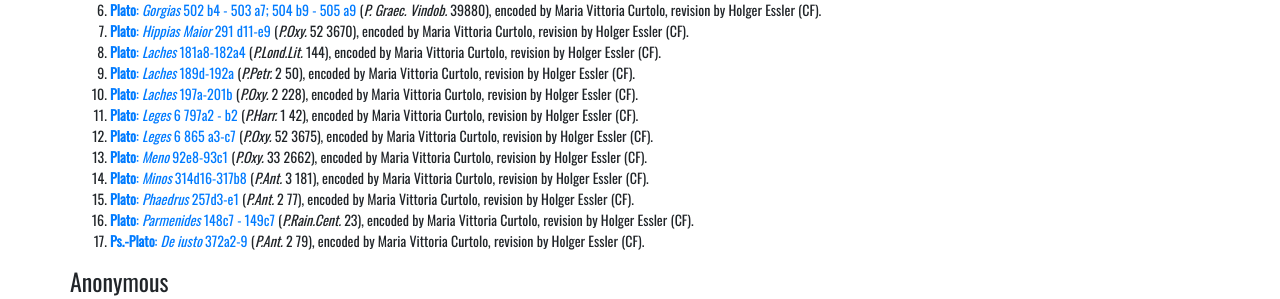
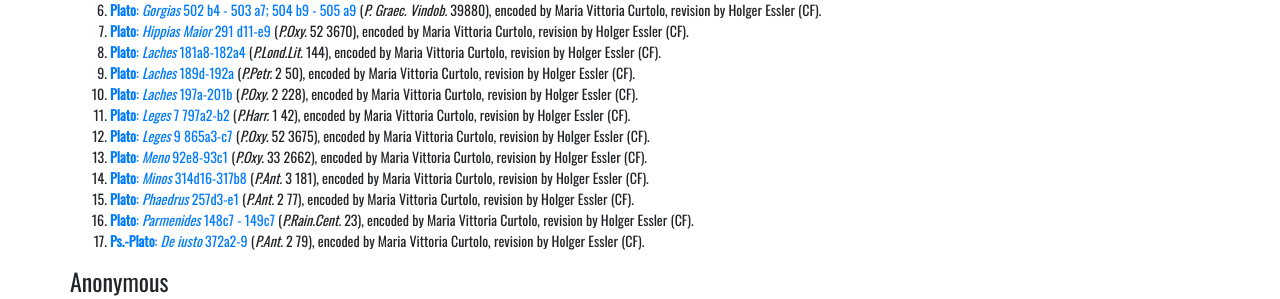
Before and after one commit to HolgerEssler/HolgerEssler.github.io, a Jekyll site: the page built from integration.html, in a window 1280 px wide and 1282 px high. Shown: the part 589-888 px from the top of the window. Built offline with Jekyll 4.4.1, drawn with Linux system fonts in a browser that asks for light colours; nearby versions of some CDN libraries.

Commit message:
Update integration.html

```diff
--- a/integration.html
+++ b/integration.html
@@ -53,8 +53,8 @@ permalink: /integration
                 <li><a href="https://papyri.info/dclp/62591"><b>Plato</b>: <i>Laches</i> 181a8-182a4</a> (<i>P.Lond.Lit.</i> 144), encoded by Maria Vittoria Curtolo, revision by Holger Essler (CF).</li>
                 <li><a href="https://papyri.info/dclp/62650"><b>Plato</b>: <i>Laches</i> 189d-192a</a> (<i>P.Petr.</i> 2 50), encoded by Maria Vittoria Curtolo, revision by Holger Essler (CF).</li>
                 <li><a href="https://papyri.info/dclp/62612"><b>Plato</b>: <i>Laches</i> 197a-201b</a> (<i>P.Oxy.</i> 2 228), encoded by Maria Vittoria Curtolo, revision by Holger Essler (CF).</li>
-                <li><a href="https://papyri.info/dclp/62629"><b>Plato</b>: <i>Leges</i> 6 797a2 - b2</a> (<i>P.Harr.</i> 1 42), encoded by Maria Vittoria Curtolo, revision by Holger Essler (CF).</li>
-                <li><a href="https://papyri.info/dclp/62601"><b>Plato</b>: <i>Leges</i> 6 865 a3-c7</a> (<i>P.Oxy.</i> 52 3675), encoded by Maria Vittoria Curtolo, revision by Holger Essler (CF).</li>
+                <li><a href="https://papyri.info/dclp/62629"><b>Plato</b>: <i>Leges</i> 7 797a2-b2</a> (<i>P.Harr.</i> 1 42), encoded by Maria Vittoria Curtolo, revision by Holger Essler (CF).</li>
+                <li><a href="https://papyri.info/dclp/62601"><b>Plato</b>: <i>Leges</i> 9 865a3-c7</a> (<i>P.Oxy.</i> 52 3675), encoded by Maria Vittoria Curtolo, revision by Holger Essler (CF).</li>
                 <li><a href="https://papyri.info/dclp/62646"><b>Plato</b>: <i>Meno</i> 92e8-93c1</a> (<i>P.Oxy.</i> 33 2662), encoded by Maria Vittoria Curtolo, revision by Holger Essler (CF).</li>
                 <li><a href="https://papyri.info/dclp/62637"><b>Plato</b>: <i>Minos</i> 314d16-317b8</a> (<i>P.Ant.</i> 3 181), encoded by Maria Vittoria Curtolo, revision by Holger Essler (CF).</li>
                 <li><a href="https://papyri.info/dclp/62621"><b>Plato</b>: <i>Phaedrus</i> 257d3-e1</a> (<i>P.Ant.</i> 2 77), encoded by Maria Vittoria Curtolo, revision by Holger Essler (CF).</li>
```
